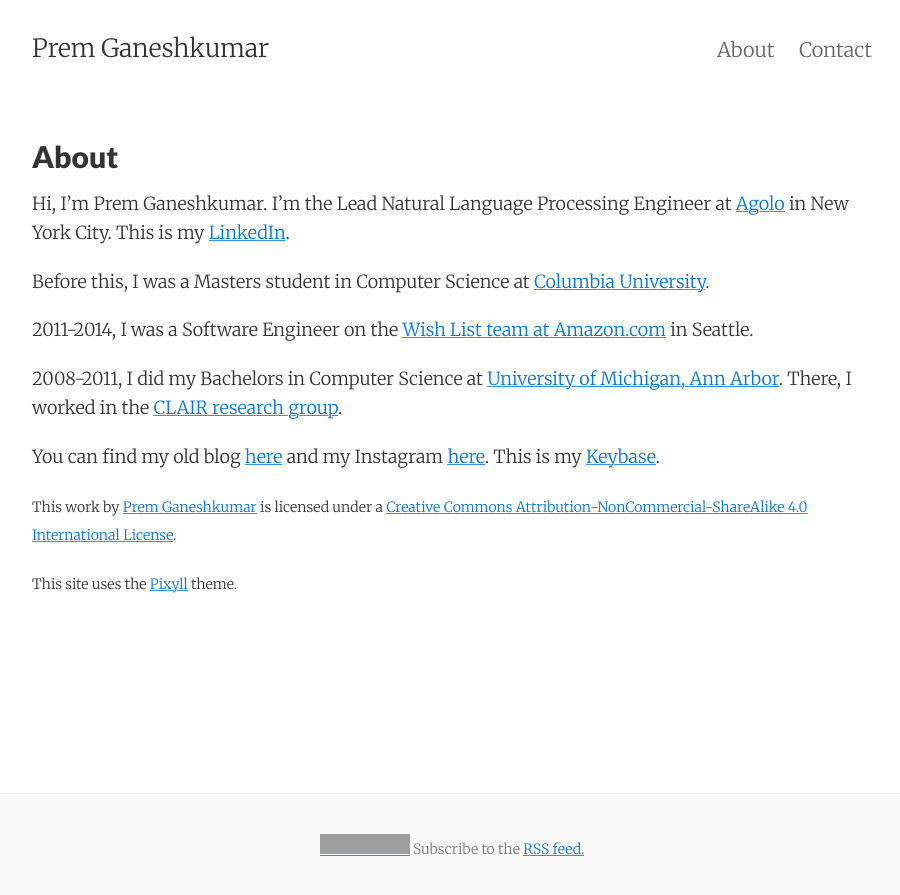
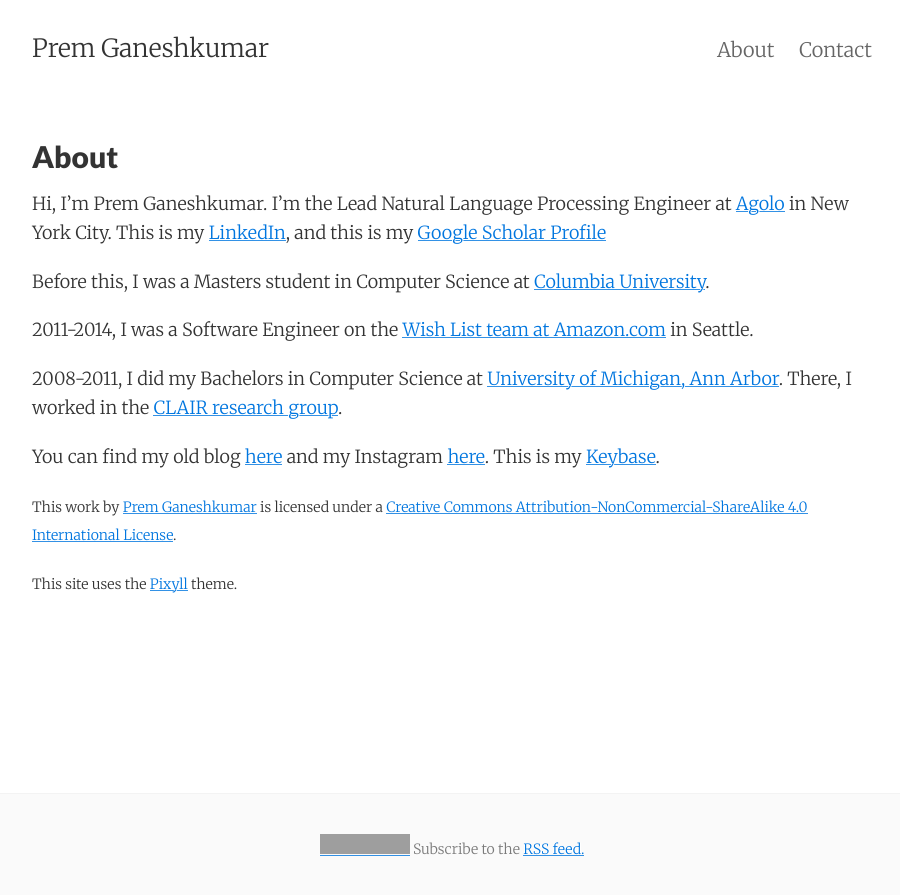
Before and after one commit to premgane/premgane.github.io, a Jekyll site: the page built from about.md, in a window 1280 px wide. Shown: the top 895 px of the page, without its empty margins (188-1088 px from the left). Built offline with Jekyll 4.4.1, drawn with Linux system fonts in a browser that asks for light colours; grey boxes are pictures that could not be loaded.

Commit message:
Include Google Scholar page in About

```diff
--- a/about.md
+++ b/about.md
@@ -5,7 +5,7 @@ permalink: /about/
 tags: about
 ---
 
-Hi, I'm Prem Ganeshkumar. I'm the Lead Natural Language Processing Engineer at [Agolo](http://agolo.com/) in New York City. This is my [LinkedIn](http://www.linkedin.com/in/pgkmr).
+Hi, I'm Prem Ganeshkumar. I'm the Lead Natural Language Processing Engineer at [Agolo](http://agolo.com/) in New York City. This is my [LinkedIn](http://www.linkedin.com/in/pgkmr), and this is my [Google Scholar Profile](https://scholar.google.com/citations?hl=en&view_op=list_works&gmla=AJsN-F41alnNFrAO2zZnC_j5WPd8xSWpQaKHGifWWgg6Z2WYJjM_OXHErXWEY-eFY-84Wv8XYKEJRjSnUSvBviRaDAfpPr5ESQ&user=ewXjGD4AAAAJ)
 
 Before this, I was a Masters student in Computer Science at [Columbia University](http://columbia.edu/).
 
```
